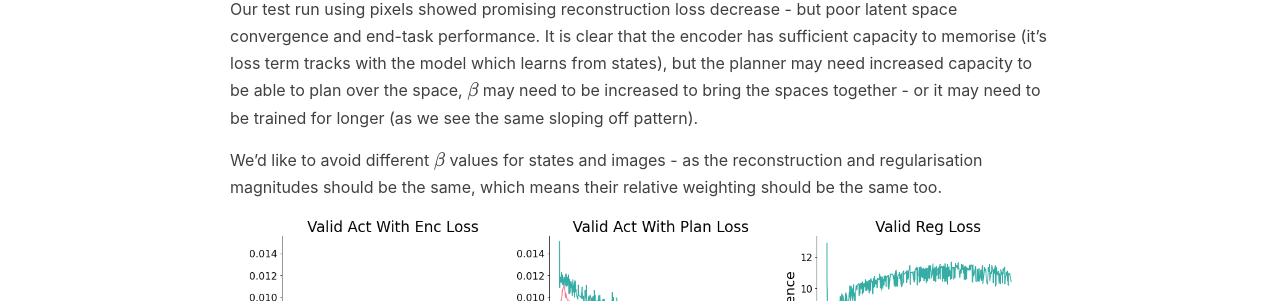
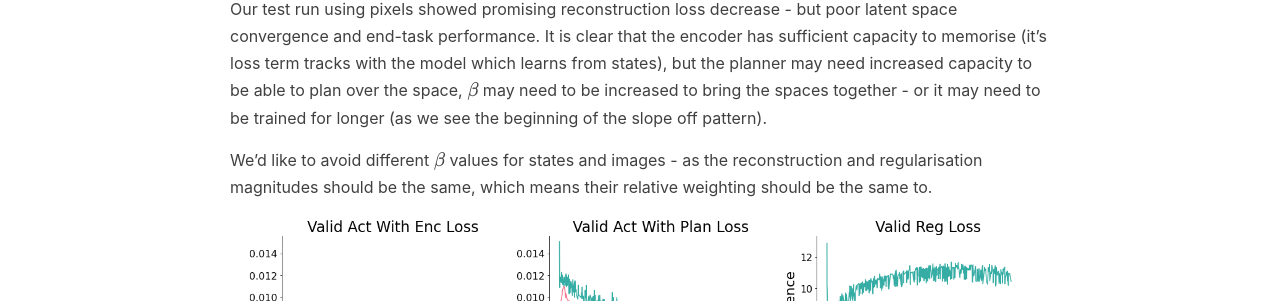
Before and after one commit to sholtodouglas/sholtodouglas.github.io, a Jekyll site: the page built from _posts/2021-01-29-Learning from Play.md, in a window 1280 px wide and 900 px high, scrolled down 6701 px. Shown: the part 180-481 px from the top of the window. Built offline with Jekyll 4.4.1, drawn with Linux system fonts in a browser that asks for light colours; formulas are drawn with MathJax 3.

Commit message:
Update 2021-01-29-Learning from Play.md

```diff
--- a/_posts/2021-01-29-Learning from Play.md
+++ b/_posts/2021-01-29-Learning from Play.md
@@ -93,9 +93,9 @@ We could have done this more rigorously - but we wanted to keep progressing. Bes
 ![alt-text-1](https://sholtodouglas.github.io/images/play/adversarial2.gif "side by side comparison")
 
 # Learning from pixels
-Our test run using pixels showed promising reconstruction loss decrease - but poor latent space convergence and end-task performance. It is clear that the encoder has sufficient capacity to memorise (it's loss term tracks with the model which learns from states), but the planner may need increased capacity to be able to plan over the space, $ \beta $ may need to be increased to bring the spaces together - or it may need to be trained for longer (as we see the same sloping off pattern).
+Our test run using pixels showed promising reconstruction loss decrease - but poor latent space convergence and end-task performance. It is clear that the encoder has sufficient capacity to memorise (it's loss term tracks with the model which learns from states), but the planner may need increased capacity to be able to plan over the space, $ \beta $ may need to be increased to bring the spaces together - or it may need to be trained for longer (as we see the beginning of the slope off pattern).
 
-We'd like to avoid different $ \beta $ values for states and images - as the reconstruction and regularisation magnitudes should be the same, which means their relative weighting should be the same too.
+We'd like to avoid different $ \beta $ values for states and images - as the reconstruction and regularisation magnitudes should be the same, which means their relative weighting should be the same to.
 
 {% include image.html url="/images/play/im_to_not.png" description="Curiously, the same regularisation term was not sufficient to converge the planner and encoder latent spaces from pixels.." %}
 
```
